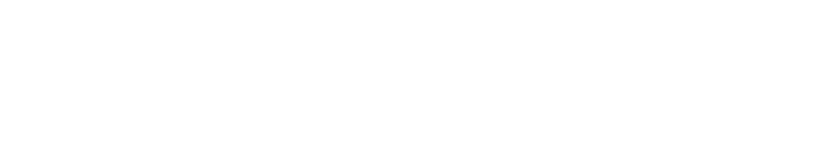
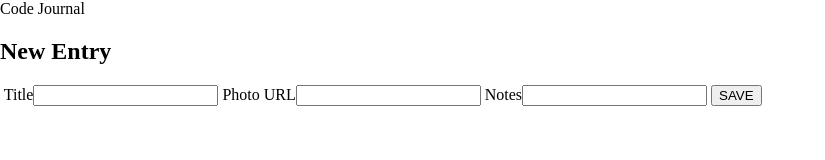
Before and after one commit to nathan-uch/code-journal, a website: page index.html in a window 1280 px wide. Shown: the whole page, without its empty margins (0-825 px from the left). Drawn offline with Linux system fonts and the light colour scheme.

Commit message:
Added html form container and form elements. #1

```diff
--- a/index.html
+++ b/index.html
@@ -16,9 +16,18 @@
   <link rel="stylesheet" href="css/styles.css">
 </head>
 <body>
-  <header>
+  <header>Code Journal
   </header>
   <main>
+    <div data-view="entry-form">
+      <form action="">
+        <h2>New Entry</h2>
+        <img src="" alt="">
+        <label for="title">Title<input type="text" id="title"></label>
+        <label for="phot-url">Photo URL<input type="text" id="photo-url"></label>
+        <label for="notes">Notes<input type="text" id="notes"></label>
+        <button type="submit">SAVE</button></form>
+    </div>
   </main>
   <script src="js/data.js"></script>
   <script src="js/main.js"></script>
```
